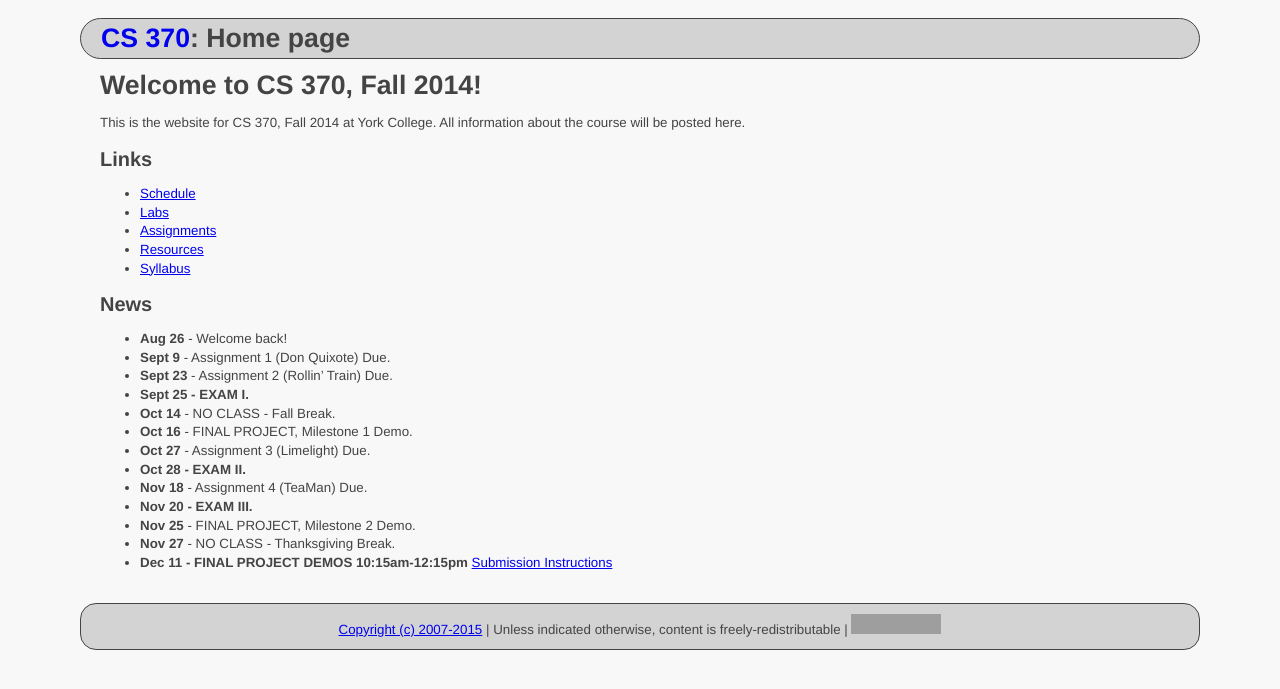
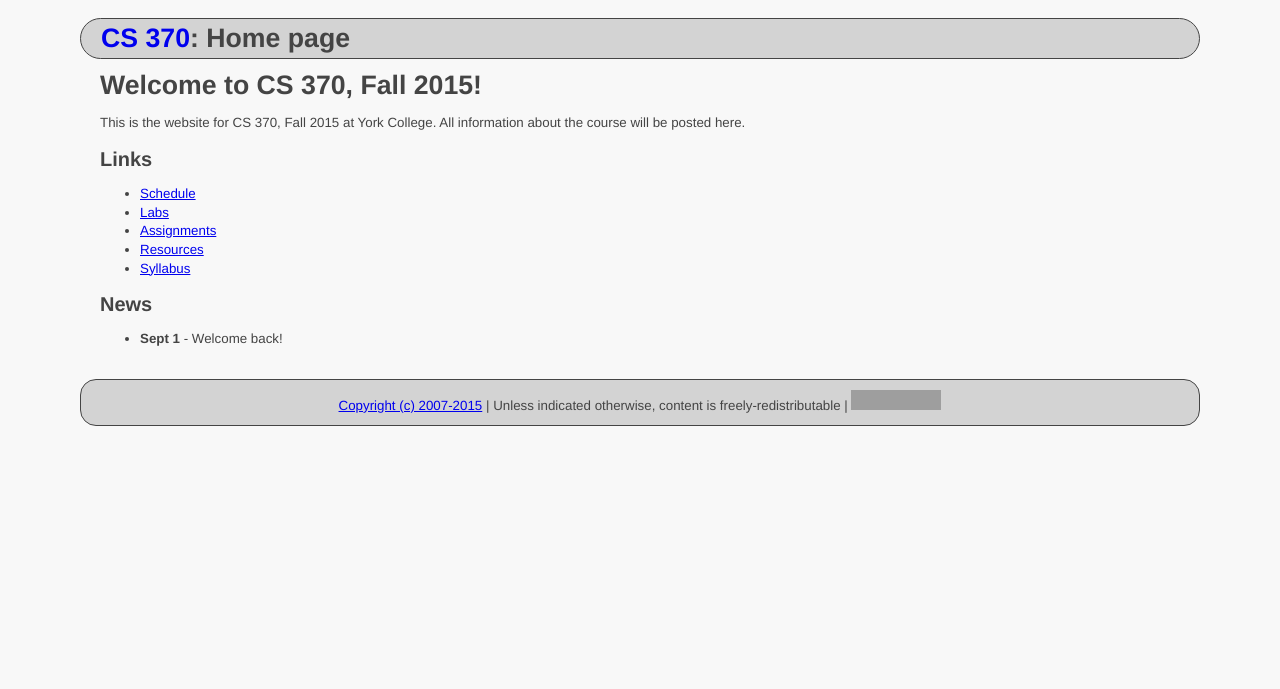
Before and after one commit to ycpcs/cs370-fall2015, a Jekyll site: the page built from index.md, in a window 1280 px wide. Shown: the top 689 px of the page. Built offline with Jekyll 4.4.1, drawn with Linux system fonts in a browser that asks for light colours; Markdown is read by kramdown in place of the engine named in the settings; grey boxes are pictures that could not be loaded.

Commit message:
update index
update index

```diff
--- a/index.md
+++ b/index.md
@@ -3,9 +3,9 @@ layout: default
 title: Home page
 ---
 
-# Welcome to CS 370, Fall 2014!
+# Welcome to CS 370, Fall 2015!
 
-This is the website for CS 370, Fall 2014 at York College.
+This is the website for CS 370, Fall 2015 at York College.
 All information about the course will be posted here.
 
 ## Links
@@ -18,7 +18,9 @@ All information about the course will be posted here.
 
 ## News
 
-* **Aug 26** - Welcome back!
+* **Sept 1** - Welcome back!
+
+<!--
 * **Sept 9** - Assignment 1 (Don Quixote) Due.
 * **Sept 23** - Assignment 2 (Rollin' Train) Due.
 * **Sept 25 - EXAM I.**
@@ -31,3 +33,4 @@ All information about the course will be posted here.
 * **Nov 25** - FINAL PROJECT, Milestone 2 Demo.
 * **Nov 27** - NO CLASS - Thanksgiving Break.
 * **Dec 11 - FINAL PROJECT DEMOS 10:15am-12:15pm** [Submission Instructions](assign/ProjectSubmit.html)
+-->
```
